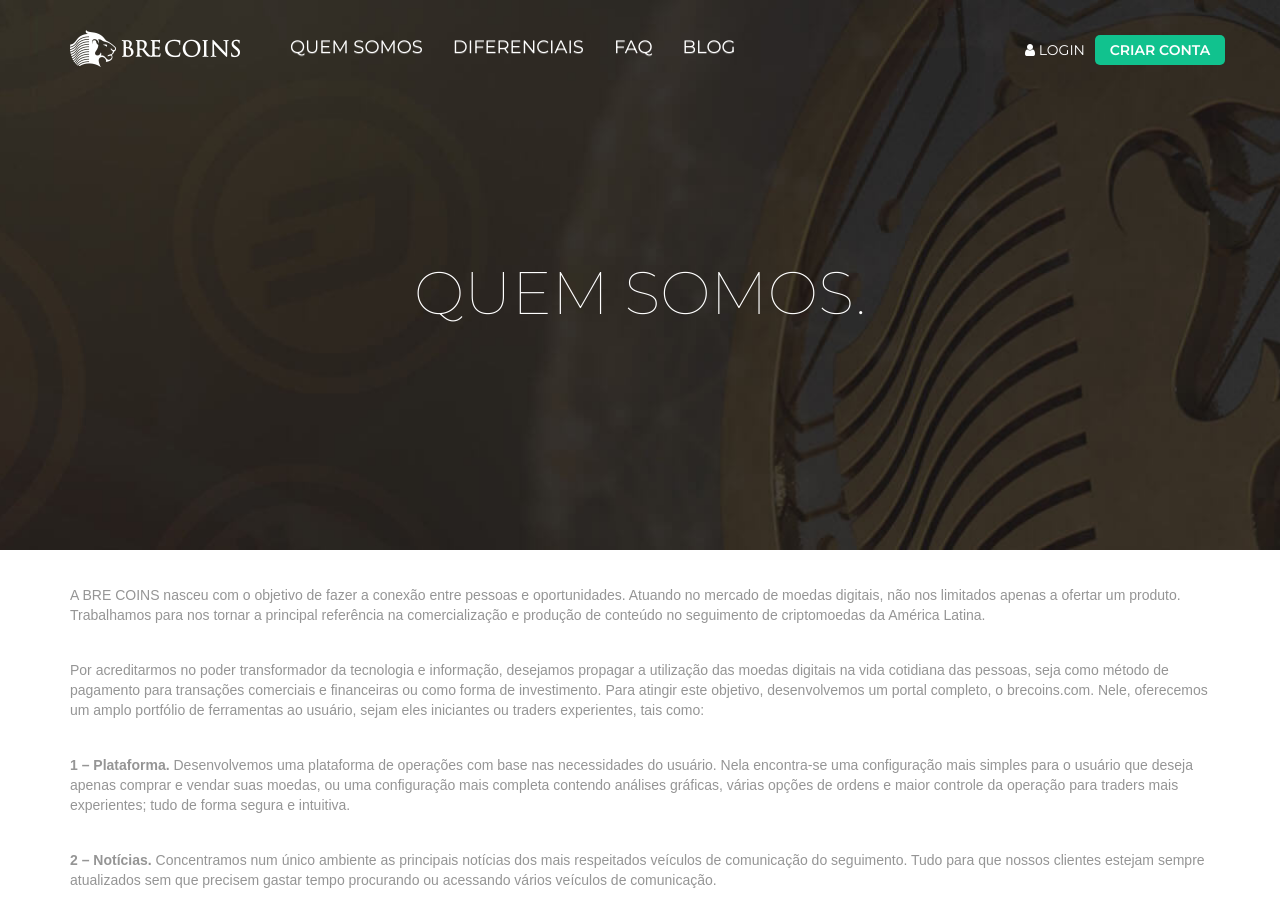
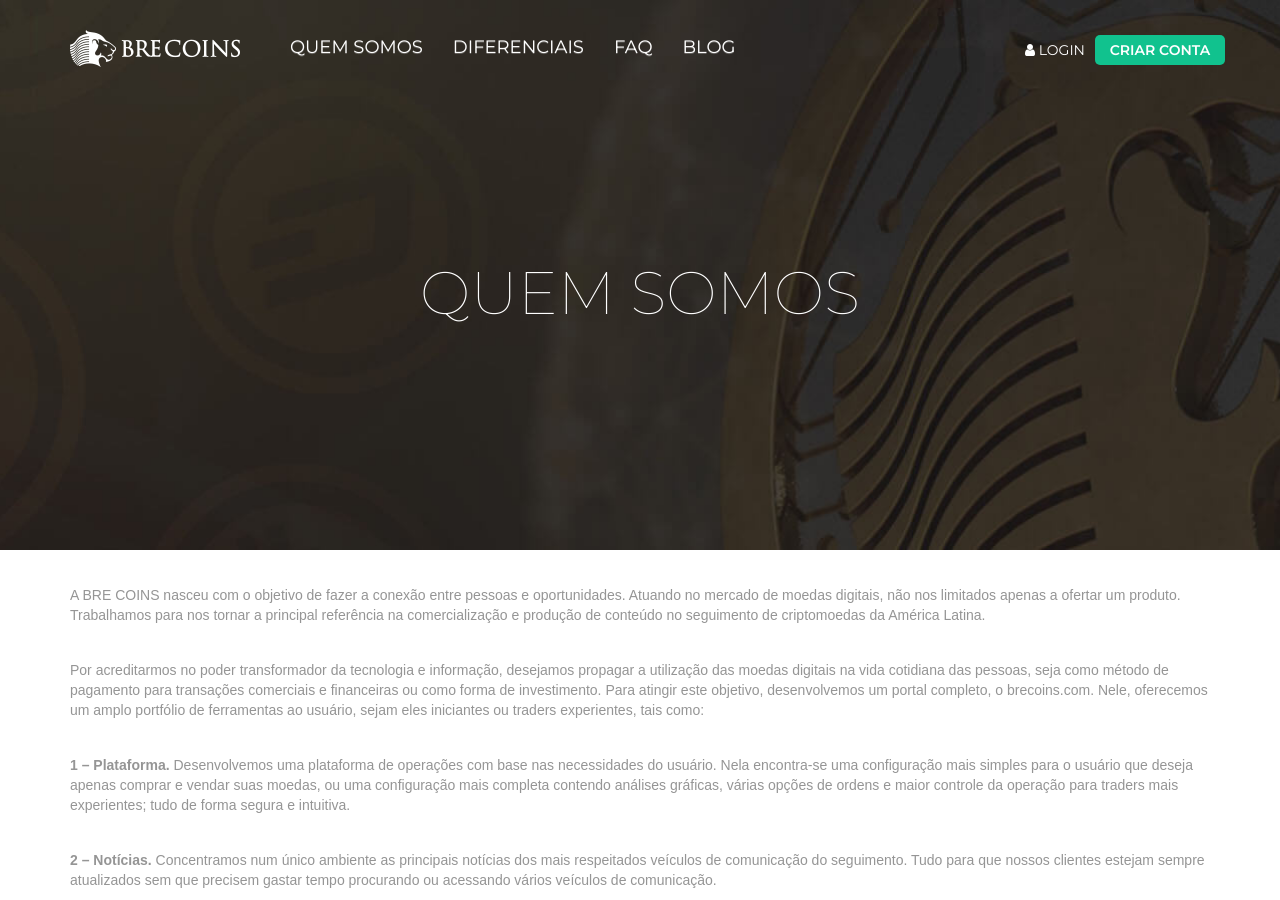
Before and after one commit to digitalbre/brecoins.github.io, a Jekyll site: the page built from quem-somos.md, in a window 1280 px wide and 900 px high. Built offline with Jekyll 4.4.1, drawn with Linux system fonts in a browser that asks for light colours; nearby versions of some CDN libraries; some web fonts are replaced; a script that is not in the unit is left out.

```diff
--- a/quem-somos.md
+++ b/quem-somos.md
@@ -1,5 +1,5 @@
 ---
-title: Quem Somos.
+title: Quem Somos
 windowtitle: A Corretora mais Confiável em Moedas Digitais – BRE Coins
 description: Conheça a BRE COINS, a melhor e mais Confiável Corretora para compra e venda de Bitcoins e Moedas Digitais.
 image: quem_somos
```
